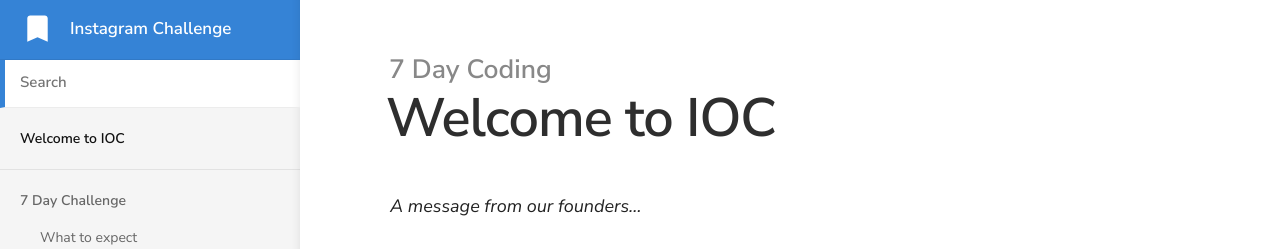
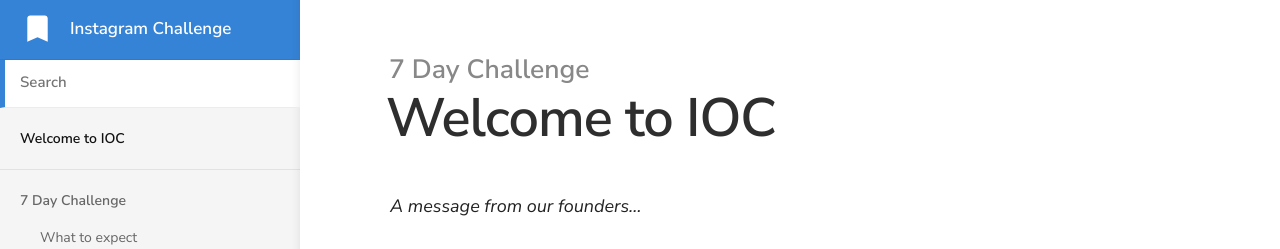
Before and after one commit to tinamayswinkels/7-day-instagram, a Jekyll site: the page built from index.md, in a window 1280 px wide and 900 px high. Shown: the top 249 px of the window. Built offline with Jekyll 4.4.1, drawn with Linux system fonts in a browser that asks for light colours; nearby versions of some CDN libraries; part of the change alters nothing that is shown.

Commit message:
Updated '_config.yml' via CloudCannon

```diff
--- a/_config.yml
+++ b/_config.yml
@@ -1,15 +1,15 @@
 # ----
 # Site
 
-title: 7 Day Coding
-url: "http://7-day-coding.instituteofcode.com"
+title: 7 Day Challenge
+url: "http://7-day-instagram.instituteofcode.com"
 baseurl:
 google_analytics_key:
 show_full_navigation: true
 
 # Values for the jekyll-seo-tag gem (https://github.com/jekyll/jekyll-seo-tag)
 logo: /siteicon.png
-description: Pre-Coursework for Institute of Code's 10 Day Web Development Intensive
+description:
 author:
   name:
   email:
```
